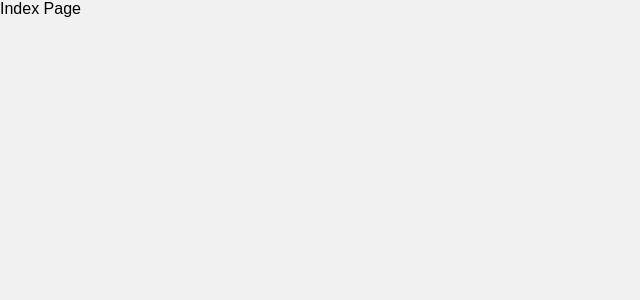
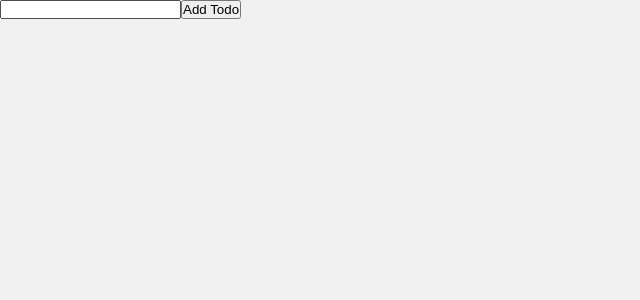
Before and after one commit to tjcchen/react-redux-practice, a React app: page / in a window 1280 px wide. Shown: the top 300 px of the page, without its empty margins (0-640 px from the left). Built offline with nearby package versions, Linux system fonts and the light colour scheme.

Commit message:
feat: add AddTodo component code logic

```diff
--- /dev/null
+++ b/src/index/components/App.js
@@ -0,0 +1,12 @@
+import React from 'react';
+import AddTodo from '../containers/AddTodo';
+
+// React stateless component, please note its syntax
+// () => (<input />);
+const App = () => (
+  <div>
+    <AddTodo />
+  </div>
+);
+
+export default App;
--- /dev/null
+++ b/src/index/containers/AddTodo.js
@@ -0,0 +1,29 @@
+import React from 'react';
+import { connect } from 'react-redux';
+
+const AddTodo = ({ dispatch }) => {
+  let input;
+
+  return (
+    <div>
+      <form
+        onSubmit= { e =>
+          {
+            e.preventDefault();
+            if (!input.value.trim()) {
+              return;
+            }
+
+            // dispatch();
+            input.value = '';
+          }
+        }
+      >
+        <input ref={ node => (input = node) } />
+        <button type="submit">Add Todo</button>
+      </form>
+    </div>
+  );
+};
+
+export default connect()(AddTodo);
--- a/src/index/index.js
+++ b/src/index/index.js
@@ -1,15 +1,16 @@
 import React from 'react';
 import { render } from 'react-dom';
+import { createStore } from 'redux';
+import { Provider } from 'react-redux';
+import rootReducer from './reducers';
+import App from './components/App';
 import './index.less';
 
-class App extends React.Component {
-  render() {
-    return (
-      <div>Index Page</div>
-    );
-  }
-}
-
+const store = createStore(rootReducer);
 const rootElement = document.getElementById('root');
 
-render(<App />, rootElement);
+render(
+<Provider store={ store }>
+  <App />
+</Provider>
+, rootElement);
--- a/src/index/reducers/index.js
+++ b/src/index/reducers/index.js
@@ -0,0 +1,4 @@
+import { combineReducers } from 'redux';
+import todo from './todo';
+
+export default combineReducers({ todo });
--- /dev/null
+++ b/src/index/reducers/todo.js
@@ -0,0 +1,19 @@
+const initialState = [];
+
+const todos = (state = initialState, action) => {
+  switch (action.type) {
+    case 'ADD_TODO':
+      return [
+        ...state,
+        {
+          id: action.id,
+          text: action.text,
+          completed: false
+        }
+      ];
+    default:
+      return state;
+  }
+};
+
+export default todos;
```
Also changed, not shown: src/index/components/index.js (deleted), src/index/containers/index.js (deleted).
